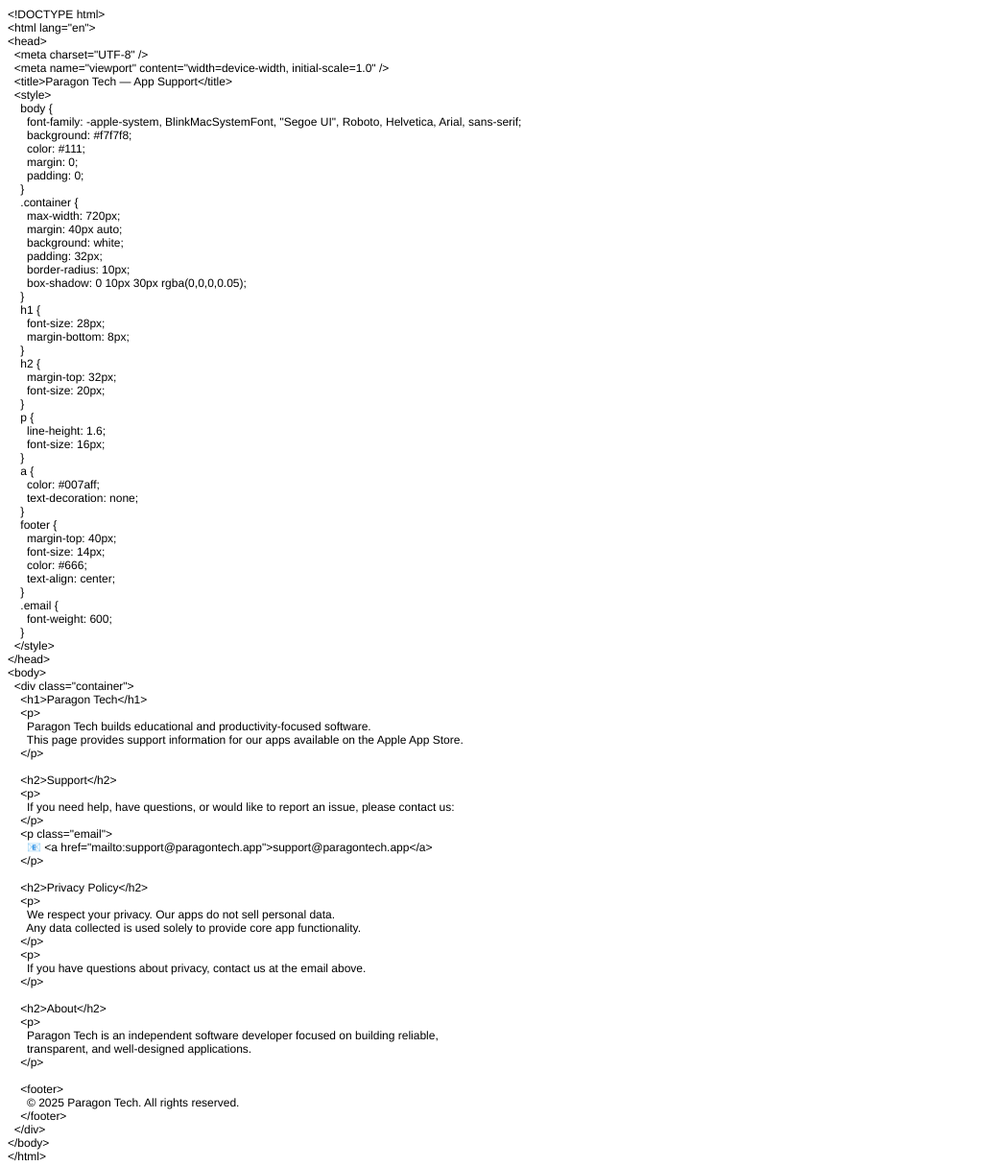
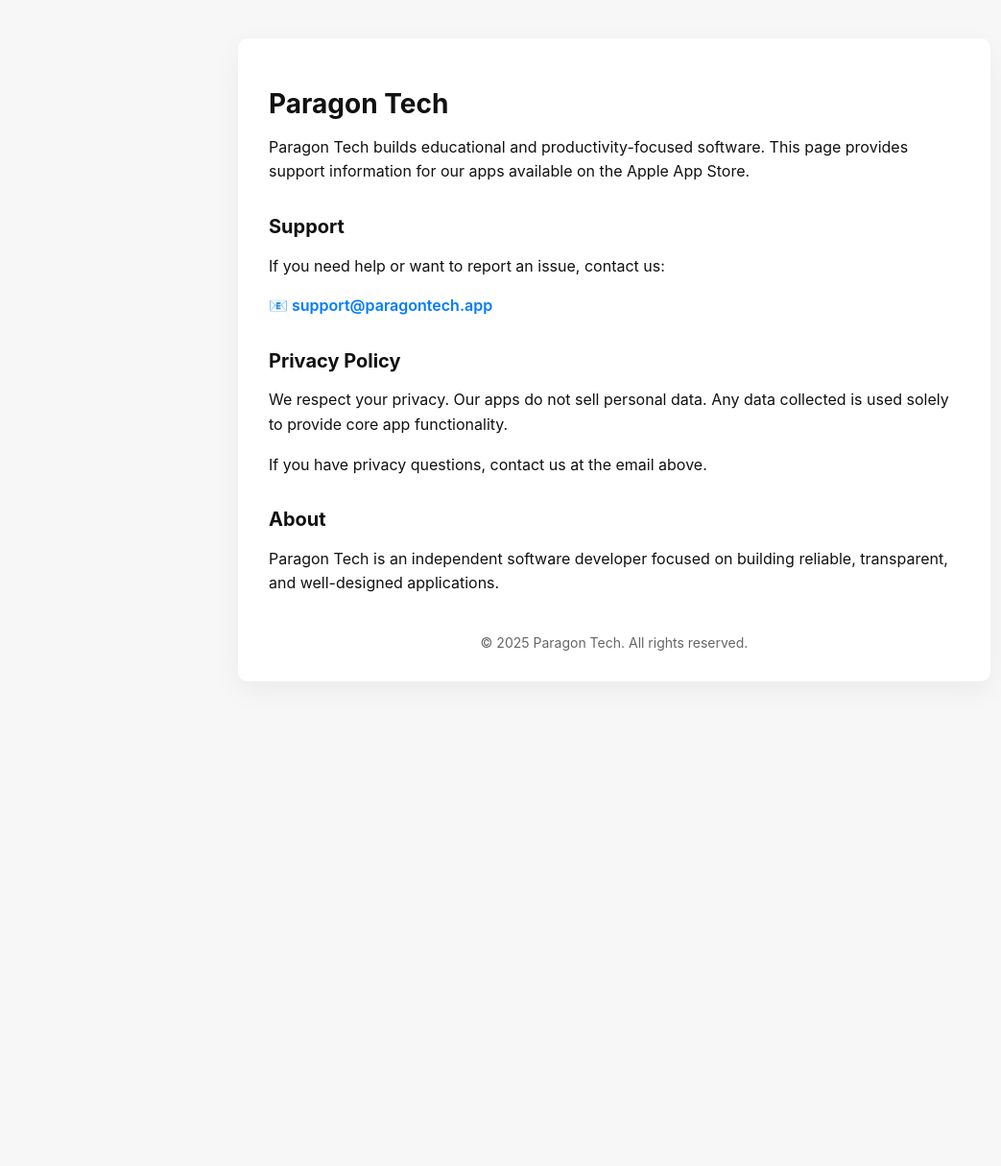
Before and after one commit to yuvrajraghuwanshi31-byte/Paragon-Tech, a plain HTML site: page index.html in a window 1280 px wide. Shown: the whole page at 96% size, without its empty margins (0-1043 px from the left). After the commit the page ends 800 px from the top, so only its background shows below. Drawn offline with Linux system fonts and the light colour scheme.

Commit message:
Refactor index.html for better structure and styling
Updated HTML structure and styling for improved layout and readability.

```diff
--- a/index.html
+++ b/index.html
@@ -1,102 +1,94 @@
-<!DOCTYPE html PUBLIC "-//W3C//DTD HTML 4.01//EN" "http://www.w3.org/TR/html4/strict.dtd">
-<html>
+<!DOCTYPE html>
+<html lang="en">
 <head>
-  <meta http-equiv="Content-Type" content="text/html; charset=utf-8">
-  <meta http-equiv="Content-Style-Type" content="text/css">
-  <title></title>
-  <meta name="Generator" content="Cocoa HTML Writer">
-  <meta name="CocoaVersion" content="2575.7">
-  <style type="text/css">
-    p.p1 {margin: 0.0px 0.0px 0.0px 0.0px; font: 12.0px Helvetica}
-    p.p2 {margin: 0.0px 0.0px 0.0px 0.0px; font: 12.0px Helvetica; min-height: 14.0px}
+  <meta charset="UTF-8" />
+  <meta name="viewport" content="width=device-width, initial-scale=1.0" />
+  <title>Paragon Tech — App Support</title>
+
+  <style>
+    body {
+      font-family: -apple-system, BlinkMacSystemFont, "Segoe UI", Roboto, Helvetica, Arial, sans-serif;
+      background: #f7f7f8;
+      color: #111;
+      margin: 0;
+      padding: 0;
+    }
+
+    .container {
+      max-width: 720px;
+      margin: 40px auto;
+      background: white;
+      padding: 32px;
+      border-radius: 10px;
+      box-shadow: 0 10px 30px rgba(0,0,0,0.05);
+    }
+
+    h1 {
+      font-size: 28px;
+      margin-bottom: 8px;
+    }
+
+    h2 {
+      margin-top: 32px;
+      font-size: 20px;
+    }
+
+    p {
+      line-height: 1.6;
+      font-size: 16px;
+    }
+
+    a {
+      color: #007aff;
+      text-decoration: none;
+    }
+
+    footer {
+      margin-top: 40px;
+      font-size: 14px;
+      color: #666;
+      text-align: center;
+    }
+
+    .email {
+      font-weight: 600;
+    }
   </style>
 </head>
+
 <body>
-<p class="p1">&lt;!DOCTYPE html&gt;</p>
-<p class="p1">&lt;html lang="en"&gt;</p>
-<p class="p1">&lt;head&gt;</p>
-<p class="p1"><span class="Apple-converted-space">  </span>&lt;meta charset="UTF-8" /&gt;</p>
-<p class="p1"><span class="Apple-converted-space">  </span>&lt;meta name="viewport" content="width=device-width, initial-scale=1.0" /&gt;</p>
-<p class="p1"><span class="Apple-converted-space">  </span>&lt;title&gt;Paragon Tech — App Support&lt;/title&gt;</p>
-<p class="p1"><span class="Apple-converted-space">  </span>&lt;style&gt;</p>
-<p class="p1"><span class="Apple-converted-space">    </span>body {</p>
-<p class="p1"><span class="Apple-converted-space">      </span>font-family: -apple-system, BlinkMacSystemFont, "Segoe UI", Roboto, Helvetica, Arial, sans-serif;</p>
-<p class="p1"><span class="Apple-converted-space">      </span>background: #f7f7f8;</p>
-<p class="p1"><span class="Apple-converted-space">      </span>color: #111;</p>
-<p class="p1"><span class="Apple-converted-space">      </span>margin: 0;</p>
-<p class="p1"><span class="Apple-converted-space">      </span>padding: 0;</p>
-<p class="p1"><span class="Apple-converted-space">    </span>}</p>
-<p class="p1"><span class="Apple-converted-space">    </span>.container {</p>
-<p class="p1"><span class="Apple-converted-space">      </span>max-width: 720px;</p>
-<p class="p1"><span class="Apple-converted-space">      </span>margin: 40px auto;</p>
-<p class="p1"><span class="Apple-converted-space">      </span>background: white;</p>
-<p class="p1"><span class="Apple-converted-space">      </span>padding: 32px;</p>
-<p class="p1"><span class="Apple-converted-space">      </span>border-radius: 10px;</p>
-<p class="p1"><span class="Apple-converted-space">      </span>box-shadow: 0 10px 30px rgba(0,0,0,0.05);</p>
-<p class="p1"><span class="Apple-converted-space">    </span>}</p>
-<p class="p1"><span class="Apple-converted-space">    </span>h1 {</p>
-<p class="p1"><span class="Apple-converted-space">      </span>font-size: 28px;</p>
-<p class="p1"><span class="Apple-converted-space">      </span>margin-bottom: 8px;</p>
-<p class="p1"><span class="Apple-converted-space">    </span>}</p>
-<p class="p1"><span class="Apple-converted-space">    </span>h2 {</p>
-<p class="p1"><span class="Apple-converted-space">      </span>margin-top: 32px;</p>
-<p class="p1"><span class="Apple-converted-space">      </span>font-size: 20px;</p>
-<p class="p1"><span class="Apple-converted-space">    </span>}</p>
-<p class="p1"><span class="Apple-converted-space">    </span>p {</p>
-<p class="p1"><span class="Apple-converted-space">      </span>line-height: 1.6;</p>
-<p class="p1"><span class="Apple-converted-space">      </span>font-size: 16px;</p>
-<p class="p1"><span class="Apple-converted-space">    </span>}</p>
-<p class="p1"><span class="Apple-converted-space">    </span>a {</p>
-<p class="p1"><span class="Apple-converted-space">      </span>color: #007aff;</p>
-<p class="p1"><span class="Apple-converted-space">      </span>text-decoration: none;</p>
-<p class="p1"><span class="Apple-converted-space">    </span>}</p>
-<p class="p1"><span class="Apple-converted-space">    </span>footer {</p>
-<p class="p1"><span class="Apple-converted-space">      </span>margin-top: 40px;</p>
-<p class="p1"><span class="Apple-converted-space">      </span>font-size: 14px;</p>
-<p class="p1"><span class="Apple-converted-space">      </span>color: #666;</p>
-<p class="p1"><span class="Apple-converted-space">      </span>text-align: center;</p>
-<p class="p1"><span class="Apple-converted-space">    </span>}</p>
-<p class="p1"><span class="Apple-converted-space">    </span>.email {</p>
-<p class="p1"><span class="Apple-converted-space">      </span>font-weight: 600;</p>
-<p class="p1"><span class="Apple-converted-space">    </span>}</p>
-<p class="p1"><span class="Apple-converted-space">  </span>&lt;/style&gt;</p>
-<p class="p1">&lt;/head&gt;</p>
-<p class="p1">&lt;body&gt;</p>
-<p class="p1"><span class="Apple-converted-space">  </span>&lt;div class="container"&gt;</p>
-<p class="p1"><span class="Apple-converted-space">    </span>&lt;h1&gt;Paragon Tech&lt;/h1&gt;</p>
-<p class="p1"><span class="Apple-converted-space">    </span>&lt;p&gt;</p>
-<p class="p1"><span class="Apple-converted-space">      </span>Paragon Tech builds educational and productivity-focused software.</p>
-<p class="p1"><span class="Apple-converted-space">      </span>This page provides support information for our apps available on the Apple App Store.</p>
-<p class="p1"><span class="Apple-converted-space">    </span>&lt;/p&gt;</p>
-<p class="p2"><br></p>
-<p class="p1"><span class="Apple-converted-space">    </span>&lt;h2&gt;Support&lt;/h2&gt;</p>
-<p class="p1"><span class="Apple-converted-space">    </span>&lt;p&gt;</p>
-<p class="p1"><span class="Apple-converted-space">      </span>If you need help, have questions, or would like to report an issue, please contact us:</p>
-<p class="p1"><span class="Apple-converted-space">    </span>&lt;/p&gt;</p>
-<p class="p1"><span class="Apple-converted-space">    </span>&lt;p class="email"&gt;</p>
-<p class="p1"><span class="Apple-converted-space">      </span>📧 &lt;a href="mailto:support@paragontech.app"&gt;support@paragontech.app&lt;/a&gt;</p>
-<p class="p1"><span class="Apple-converted-space">    </span>&lt;/p&gt;</p>
-<p class="p2"><br></p>
-<p class="p1"><span class="Apple-converted-space">    </span>&lt;h2&gt;Privacy Policy&lt;/h2&gt;</p>
-<p class="p1"><span class="Apple-converted-space">    </span>&lt;p&gt;</p>
-<p class="p1"><span class="Apple-converted-space">      </span>We respect your privacy. Our apps do not sell personal data.</p>
-<p class="p1"><span class="Apple-converted-space">      </span>Any data collected is used solely to provide core app functionality.</p>
-<p class="p1"><span class="Apple-converted-space">    </span>&lt;/p&gt;</p>
-<p class="p1"><span class="Apple-converted-space">    </span>&lt;p&gt;</p>
-<p class="p1"><span class="Apple-converted-space">      </span>If you have questions about privacy, contact us at the email above.</p>
-<p class="p1"><span class="Apple-converted-space">    </span>&lt;/p&gt;</p>
-<p class="p2"><br></p>
-<p class="p1"><span class="Apple-converted-space">    </span>&lt;h2&gt;About&lt;/h2&gt;</p>
-<p class="p1"><span class="Apple-converted-space">    </span>&lt;p&gt;</p>
-<p class="p1"><span class="Apple-converted-space">      </span>Paragon Tech is an independent software developer focused on building reliable,</p>
-<p class="p1"><span class="Apple-converted-space">      </span>transparent, and well-designed applications.</p>
-<p class="p1"><span class="Apple-converted-space">    </span>&lt;/p&gt;</p>
-<p class="p2"><br></p>
-<p class="p1"><span class="Apple-converted-space">    </span>&lt;footer&gt;</p>
-<p class="p1"><span class="Apple-converted-space">      </span>© 2025 Paragon Tech. All rights reserved.</p>
-<p class="p1"><span class="Apple-converted-space">    </span>&lt;/footer&gt;</p>
-<p class="p1"><span class="Apple-converted-space">  </span>&lt;/div&gt;</p>
-<p class="p1">&lt;/body&gt;</p>
-<p class="p1">&lt;/html&gt;</p>
+  <div class="container">
+    <h1>Paragon Tech</h1>
+
+    <p>
+      Paragon Tech builds educational and productivity-focused software.
+      This page provides support information for our apps available on the Apple App Store.
+    </p>
+
+    <h2>Support</h2>
+    <p>If you need help or want to report an issue, contact us:</p>
+
+    <p class="email">
+      📧 <a href="mailto:support@paragontech.app">support@paragontech.app</a>
+    </p>
+
+    <h2>Privacy Policy</h2>
+    <p>
+      We respect your privacy. Our apps do not sell personal data.
+      Any data collected is used solely to provide core app functionality.
+    </p>
+
+    <p>If you have privacy questions, contact us at the email above.</p>
+
+    <h2>About</h2>
+    <p>
+      Paragon Tech is an independent software developer focused on building
+      reliable, transparent, and well-designed applications.
+    </p>
+
+    <footer>
+      © 2025 Paragon Tech. All rights reserved.
+    </footer>
+  </div>
 </body>
 </html>
```
